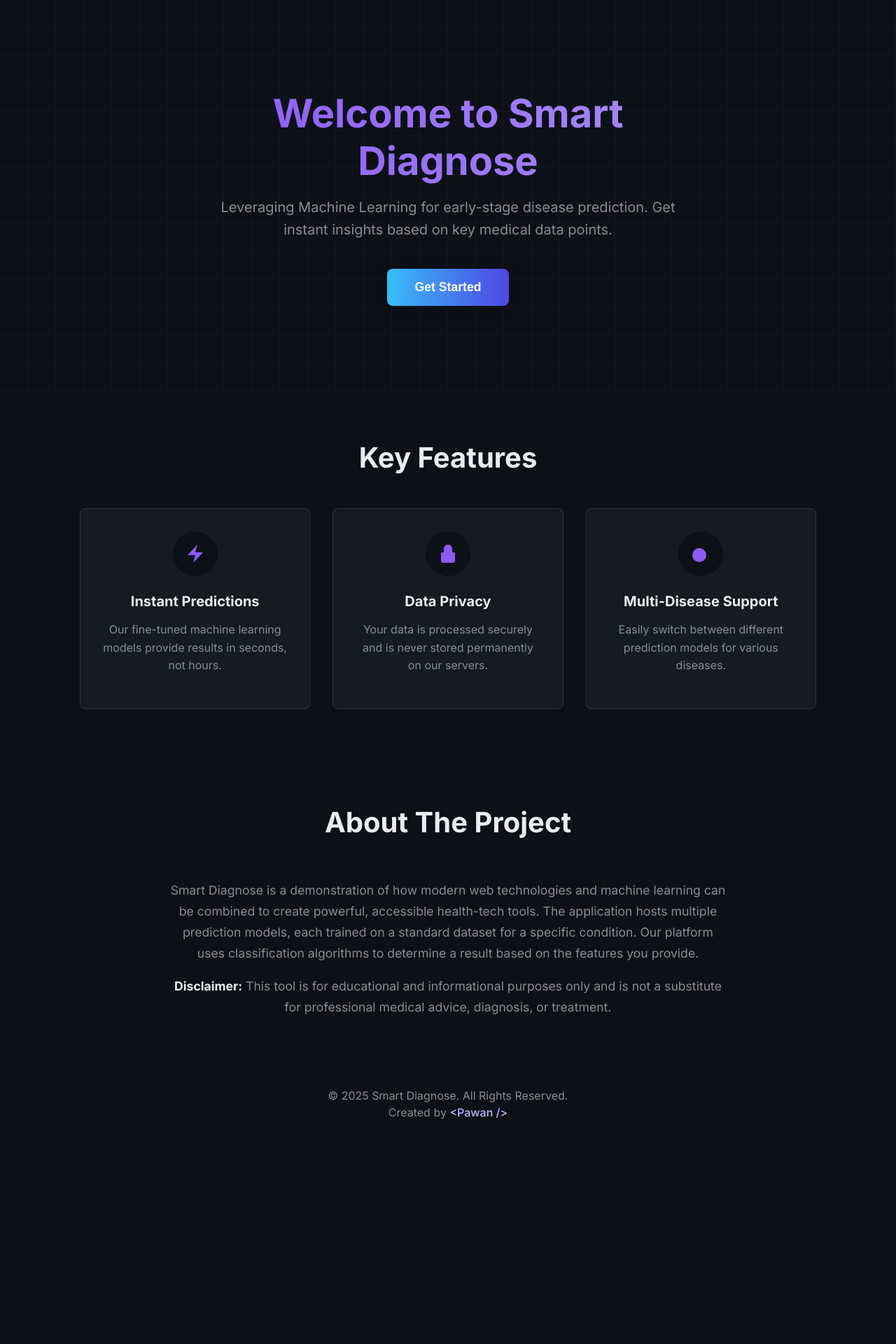
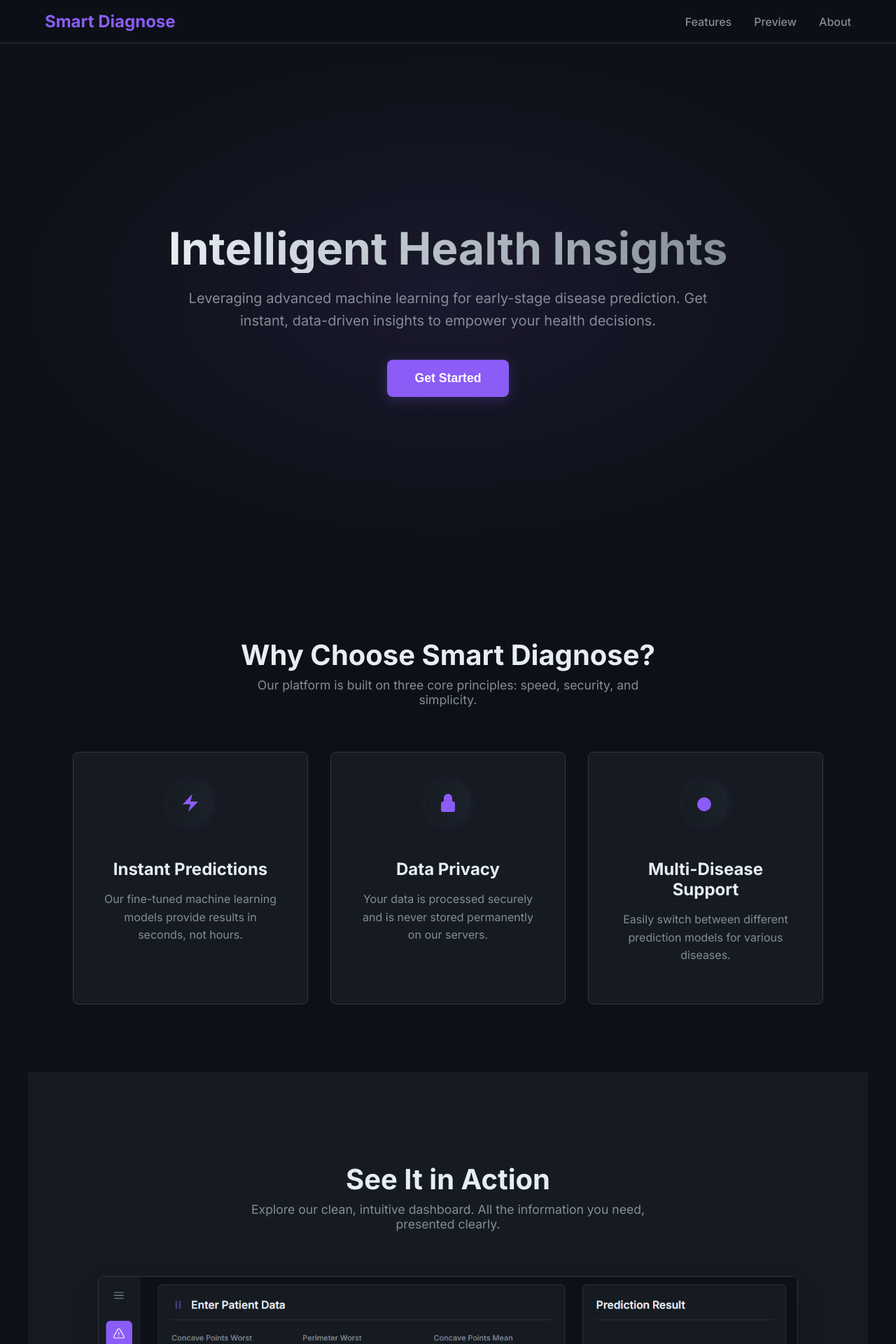
Before and after one commit to pawang001/Smart-Diagnose, a React (Vite) app in the folder multi-disease-detector/: page / in a window 1280 px wide. Shown: the top 1920 px of the page at 70% size. Before the commit the page ends 1619 px from the top, so only its background shows below. Built offline with nearby package versions, Linux system fonts and the light colour scheme.

Commit message:
Home page Updated

```diff
--- a/multi-disease-detector/src/Components/Home/Home.css
+++ b/multi-disease-detector/src/Components/Home/Home.css
@@ -1,119 +1,180 @@
-/* General page setup */
+/* --- General Page Setup --- */
 .home-page {
+    background-color: var(--color-background);
+    color: var(--color-text-primary);
+    font-family: var(--font-family-sans, 'Inter', sans-serif);
+}
+
+/* --- Navigation Bar --- */
+.home-nav {
+    display: flex;
+    justify-content: space-between;
+    align-items: center;
+    padding: 1rem 5%;
+    background-color: rgba(13, 17, 23, 0.8);
+    backdrop-filter: blur(10px);
+    border-bottom: 1px solid var(--color-border);
+    position: sticky;
+    top: 0;
+    z-index: 100;
+    animation: slide-down 0.5s ease-out;
+}
+
+@keyframes slide-down {
+    from { transform: translateY(-100%); }
+    to { transform: translateY(0); }
+}
+
+.nav-logo {
+    font-size: 1.5rem;
+    font-weight: bold;
+    color: var(--color-primary);
+    transition: text-shadow 0.3s ease;
+}
+
+.nav-logo:hover {
+    text-shadow: 0 0 8px var(--color-primary-light);
+}
+
+.nav-links a {
+    position: relative;
+    color: var(--color-text-secondary);
+    text-decoration: none;
+    margin-left: 2rem;
+    font-weight: 500;
+    transition: color 0.3s ease;
+    padding-bottom: 0.5rem;
+}
+
+.nav-links a:hover {
+    color: var(--color-primary);
+}
+
+.nav-links a::after {
+    content: '';
+    position: absolute;
+    width: 0;
+    height: 2px;
+    bottom: 0;
+    left: 0;
+    background-color: var(--color-primary);
+    transition: width 0.3s ease-out;
+}
+
+.nav-links a:hover::after {
     width: 100%;
-  color: var(--color-text-primary);
-  background-color: var(--color-background);
 }
 
 /* --- Hero Section --- */
 .hero-section {
-  position: relative; /* Needed for the background grid */
-  overflow: hidden; /* Hide grid overflow */
+    position: relative;
+    overflow: hidden;
     text-align: center;
-  padding: 6rem 1.5rem;
-  background-color: var(--color-background);
+    padding: 8rem 2rem;
+    min-height: 90vh;
+    display: flex;
+    align-items: center;
+    justify-content: center;
 }
 
-/* Animated background grid */
-.hero-background-grid {
+.hero-section::before {
+    content: '';
     position: absolute;
     top: 0;
     left: 0;
     width: 100%;
     height: 100%;
-  background-image:
-    linear-gradient(to right, var(--color-border) 1px, transparent 1px),
-    linear-gradient(to bottom, var(--color-border) 1px, transparent 1px);
-  background-size: 40px 40px;
-  opacity: 0.2;
-  animation: pan-grid 60s linear infinite;
+    background: radial-gradient(ellipse at center, rgba(139, 92, 246, 0.1), transparent 70%);
     z-index: 0;
 }
 
-@keyframes pan-grid {
-  0% { background-position: 0 0; }
-  100% { background-position: 400px 400px; }
-}
-
 .hero-content {
-  position: relative; /* Sits on top of the grid */
+    position: relative;
     z-index: 1;
-  max-width: 700px;
-  margin: 0 auto;
-}
-
-/* Entrance animations for hero content */
-@keyframes fadeIn {
-  from { opacity: 0; }
-  to { opacity: 1; }
-}
-@keyframes fadeInUp {
-  from { opacity: 0; transform: translateY(20px); }
-  to { opacity: 1; transform: translateY(0); }
+    max-width: 800px;
 }
 
 .hero-title {
-  font-size: 2.5rem; /* Adjusted for mobile */
+    font-size: 4rem;
     font-weight: 800;
-  margin: 0 0 1rem 0;
-  background: linear-gradient(to right, var(--color-primary), #a78bfa);
+    margin-bottom: 1rem;
+    line-height: 1.1;
+    background: linear-gradient(to right, var(--color-text-primary), var(--color-text-secondary));
     -webkit-background-clip: text;
     -webkit-text-fill-color: transparent;
-  animation: fadeIn 1s ease-out;
+    animation: fade-in-up 0.8s ease-out;
 }
 
 .hero-subtitle {
-  font-size: 1.1rem; /* Adjusted for mobile */
+    font-size: 1.25rem;
     color: var(--color-text-secondary);
-  margin: 0 0 2.5rem 0;
+    margin-bottom: 2.5rem;
     line-height: 1.6;
-  animation: fadeInUp 1s ease-out 0.3s;
-  animation-fill-mode: backwards; /* Start animation from invisible state */
+    animation: fade-in-up 0.8s ease-out 0.2s;
+    animation-fill-mode: backwards;
 }
 
 .hero-cta-button {
     padding: 1rem 2.5rem;
     font-size: 1.1rem;
     font-weight: 600;
-  color: white;
-  background-image: linear-gradient(to right, #38bdf8, #4f46e5);
+    color: #FFFFFF;
+    background: var(--color-primary);
     border: none;
     border-radius: var(--border-radius);
     cursor: pointer;
     transition: all 0.3s ease;
-  box-shadow: 0 4px 20px rgba(0, 0, 0, 0.25);
-  animation: fadeInUp 1s ease-out 0.6s;
+    box-shadow: 0 4px 20px rgba(139, 92, 246, 0.25);
+    animation: fade-in-up 0.8s ease-out 0.4s;
     animation-fill-mode: backwards;
 }
 
 .hero-cta-button:hover {
     transform: translateY(-3px);
-  box-shadow: 0 8px 25px rgba(0, 0, 0, 0.3);
+    box-shadow: 0 8px 25px rgba(139, 92, 246, 0.3);
+    background-color: var(--color-primary-light);
+    color: var(--color-background);
+}
+
+@keyframes fade-in-up {
+    from { opacity: 0; transform: translateY(20px); }
+    to { opacity: 1; transform: translateY(0); }
 }
 
 /* --- Features & About Sections --- */
-.features-section, .about-section {
-  padding: 4rem 1.5rem;
-  max-width: 1100px;
+.page-section {
+    padding: 6rem 5%;
+    max-width: 1200px;
     margin: 0 auto;
 }
 
+.section-header {
+    text-align: center;
+    margin-bottom: 4rem;
+}
+
 .section-title {
-  text-align: center;
-  font-size: 2rem; /* Adjusted for mobile */
+    font-size: 2.5rem;
     font-weight: 700;
-  margin: 0 0 3rem 0;
+    margin-bottom: 0.5rem;
+}
+
+.section-description {
+    font-size: 1.1rem;
+    color: var(--color-text-secondary);
+    max-width: 600px;
+    margin: 0 auto;
 }
 
 .features-grid {
     display: grid;
-  grid-template-columns: 1fr; /* Single column on mobile */
+    grid-template-columns: repeat(auto-fit, minmax(300px, 1fr));
     gap: 2rem;
 }
 
 .feature-card {
     background-color: var(--color-surface);
-  padding: 2rem;
+    padding: 2.5rem;
     border-radius: var(--border-radius);
     text-align: center;
     border: 1px solid var(--color-border);
@@ -121,16 +182,20 @@
 }
 
 .feature-card:hover {
-  transform: translateY(-5px);
-  box-shadow: 0 10px 20px rgba(0, 0, 0, 0.1);
+    transform: translateY(-8px);
+    box-shadow: 0 10px 20px rgba(0, 0, 0, 0.2);
 }
 
 .feature-icon-wrapper {
     display: inline-flex;
-  padding: 1rem;
-  background-color: var(--color-background);
+    align-items: center;
+    justify-content: center;
+    height: 64px;
+    width: 64px;
+    background: linear-gradient(to right, var(--color-surface), #1c222b);
     border-radius: 50%;
     margin-bottom: 1.5rem;
+    box-shadow: 0 0 15px rgba(139, 92, 246, 0.1);
 }
 
 .feature-icon {
@@ -140,8 +205,9 @@
 }
 
 .feature-card h3 {
-  font-size: 1.25rem;
-  margin: 0 0 0.5rem 0;
+    font-size: 1.5rem;
+    margin-bottom: 0.75rem;
+    color: var(--color-text-primary);
 }
 
 .feature-card p {
@@ -149,6 +215,29 @@
     line-height: 1.6;
 }
 
+/* --- Image Preview Section --- */
+.image-preview-section {
+    background-color: var(--color-surface);
+    padding-top: 6rem;
+    padding-bottom: 6rem;
+}
+
+.image-container {
+    max-width: 1000px;
+    margin: 0 auto;
+    border-radius: var(--border-radius);
+    overflow: hidden;
+    border: 1px solid var(--color-border);
+    box-shadow: 0 20px 40px rgba(0, 0, 0, 0.3);
+}
+
+.preview-image {
+    display: block;
+    width: 100%;
+    height: auto;
+}
+
+/* --- About Section --- */
 .about-content {
     max-width: 800px;
     margin: 0 auto;
@@ -158,32 +247,28 @@
 .about-content p {
     font-size: 1.1rem;
     color: var(--color-text-secondary);
+    margin-bottom: 1rem;
 }
 .about-content strong {
     color: var(--color-text-primary);
 }
 
-/* --- Media Queries for Responsiveness --- */
-
-/* Tablet and larger */
-@media (min-width: 768px) {
-  .hero-title {
-    font-size: 3.5rem;
-  }
-  .hero-subtitle {
-    font-size: 1.25rem;
-  }
-  .section-title {
-    font-size: 2.5rem;
-  }
-  .features-grid {
-    grid-template-columns: repeat(3, 1fr); /* Three columns on tablets and desktops */
-  }
+/* --- Scroll Animations --- */
+.fade-in-section {
+    opacity: 0;
+    transform: translateY(40px);
+    transition: opacity 0.8s ease-out, transform 0.8s ease-out;
 }
 
-/* Large desktops */
-@media (min-width: 1200px) {
-  .hero-section {
-    padding: 8rem 1.5rem;
+.fade-in-section.is-visible {
+    opacity: 1;
+    transform: translateY(0);
 }
+
+/* --- Responsive Design --- */
+@media (max-width: 768px) {
+    .nav-links { display: none; }
+    .hero-title { font-size: 2.5rem; }
+    .section-title { font-size: 2rem; }
+    .page-section { padding: 4rem 5%; }
 }
--- a/multi-disease-detector/src/Components/Home/Home.jsx
+++ b/multi-disease-detector/src/Components/Home/Home.jsx
@@ -1,8 +1,37 @@
-import React from 'react';
+import React, { useEffect, useRef } from 'react';
 import { useNavigate } from 'react-router-dom';
 import './Home.css';
 
-// A reusable Icon component for the features section
+// Custom Hook for scroll animations
+const useFadeInSection = () => {
+    const domRef = useRef();
+    useEffect(() => {
+        const observer = new IntersectionObserver(entries => {
+            entries.forEach(entry => {
+                if (entry.isIntersecting) {
+                    entry.target.classList.add('is-visible');
+                    observer.unobserve(entry.target);
+                }
+            });
+        });
+        const { current } = domRef;
+        if (current) observer.observe(current);
+        return () => { if (current) observer.unobserve(current); };
+    }, []);
+    return domRef;
+};
+
+// Reusable Section component with animation
+const AnimatedSection = ({ children, className = '', id = '' }) => {
+    const domRef = useFadeInSection();
+    return (
+        <section ref={domRef} id={id} className={`page-section fade-in-section ${className}`}>
+            {children}
+        </section>
+    );
+};
+
+// Reusable Icon component
 const FeatureIcon = ({ path }) => (
     <div className="feature-icon-wrapper">
         <svg xmlns="http://www.w3.org/2000/svg" viewBox="0 0 24 24" fill="currentColor" className="feature-icon">
@@ -13,20 +42,33 @@ const FeatureIcon = ({ path }) => (
 
 const Home = () => {
     const navigate = useNavigate();
+    const handleGetStarted = () => navigate('/predict');
 
-  const handleGetStarted = () => {
-    navigate('/predict');
+    // Function to handle smooth scrolling
+    const handleNavClick = (e, targetId) => {
+        e.preventDefault();
+        const targetElement = document.getElementById(targetId);
+        if (targetElement) {
+            targetElement.scrollIntoView({ behavior: 'smooth', block: 'start' });
+        }
     };
 
     return (
         <div className="home-page">
+            <nav className="home-nav">
+                <div className="nav-logo">Smart Diagnose</div>
+                <div className="nav-links">
+                    <a href="#features" onClick={(e) => handleNavClick(e, 'features')}>Features</a>
+                    <a href="#preview" onClick={(e) => handleNavClick(e, 'preview')}>Preview</a>
+                    <a href="#about" onClick={(e) => handleNavClick(e, 'about')}>About</a>
+                </div>
+            </nav>
+
             <header className="hero-section">
-        <div className="hero-background-grid"></div>
                 <div className="hero-content">
-          <h1 className="hero-title">Welcome to Smart Diagnose</h1>
+                    <h1 className="hero-title">Intelligent Health Insights</h1>
                     <p className="hero-subtitle">
-            Leveraging Machine Learning for early-stage disease prediction.
-            Get instant insights based on key medical data points.
+                        Leveraging advanced machine learning for early-stage disease prediction. Get instant, data-driven insights to empower your health decisions.
                     </p>
                     <button onClick={handleGetStarted} className="hero-cta-button">
                         Get Started
@@ -35,8 +77,13 @@ const Home = () => {
             </header>
 
             <main>
-        <section id="features" className="features-section">
-          <h2 className="section-title">Key Features</h2>
+                <AnimatedSection id="features">
+                    <div className="section-header">
+                        <h2 className="section-title">Why Choose Smart Diagnose?</h2>
+                        <p className="section-description">
+                            Our platform is built on three core principles: speed, security, and simplicity.
+                        </p>
+                    </div>
                     <div className="features-grid">
                         <div className="feature-card">
                             <FeatureIcon path="M3.75 13.5l10.5-11.25L12 10.5h8.25L9.75 21.75 12 13.5H3.75z" />
@@ -54,19 +101,35 @@ const Home = () => {
                             <p>Easily switch between different prediction models for various diseases.</p>
                         </div>
                     </div>
-        </section>
+                </AnimatedSection>
 
-        <section id="about" className="about-section">
+                <AnimatedSection id="preview" className="image-preview-section">
+                    <div className="section-header">
+                        <h2 className="section-title">See It in Action</h2>
+                        <p className="section-description">
+                            Explore our clean, intuitive dashboard. All the information you need, presented clearly.
+                        </p>
+                    </div>
+                    <div className="image-container">
+                        <img
+                            src="src\assets\preview.png"
+                            alt="Smart Diagnose App Preview"
+                            className="preview-image"
+                        />
+                    </div>
+                </AnimatedSection>
+
+                <AnimatedSection id="about">
                     <div className="about-content">
                         <h2 className="section-title">About The Project</h2>
                         <p>
-              Smart Diagnose is a demonstration of how modern web technologies and machine learning can be combined to create powerful, accessible health-tech tools. The application hosts multiple prediction models, each trained on a standard dataset for a specific condition. Our platform uses classification algorithms to determine a result based on the features you provide.
+                            Smart Diagnose is a demonstration of how modern web technologies and machine learning can be combined to create powerful, accessible health-tech tools. The application hosts multiple prediction models, each trained on a standard dataset for a specific condition.
                         </p>
                         <p>
                             <strong>Disclaimer:</strong> This tool is for educational and informational purposes only and is not a substitute for professional medical advice, diagnosis, or treatment.
                         </p>
                     </div>
-        </section>
+                </AnimatedSection>
             </main>
         </div>
     );
```
Also changed, not shown: multi-disease-detector/src/Components/Layout/Layout.jsx (+32 -24 lines), multi-disease-detector/src/Components/PredictionForm/PastRecordItem.jsx (added, +18 -0 lines), multi-disease-detector/src/Components/PredictionForm/PredictionForm.css (+58 -0 lines), multi-disease-detector/src/Components/Result/Result.css (+64 -27 lines), multi-disease-detector/src/Components/Result/Result.jsx (+27 -20 lines), multi-disease-detector/src/Components/Sidebar/Sidebar.jsx (+15 -8 lines), multi-disease-detector/src/Hooks/UseWindowSize.js (added, +30 -0 lines), multi-disease-detector/src/assets/preview.png (added). Lines whose indentation alone changed are shown as unchanged.
